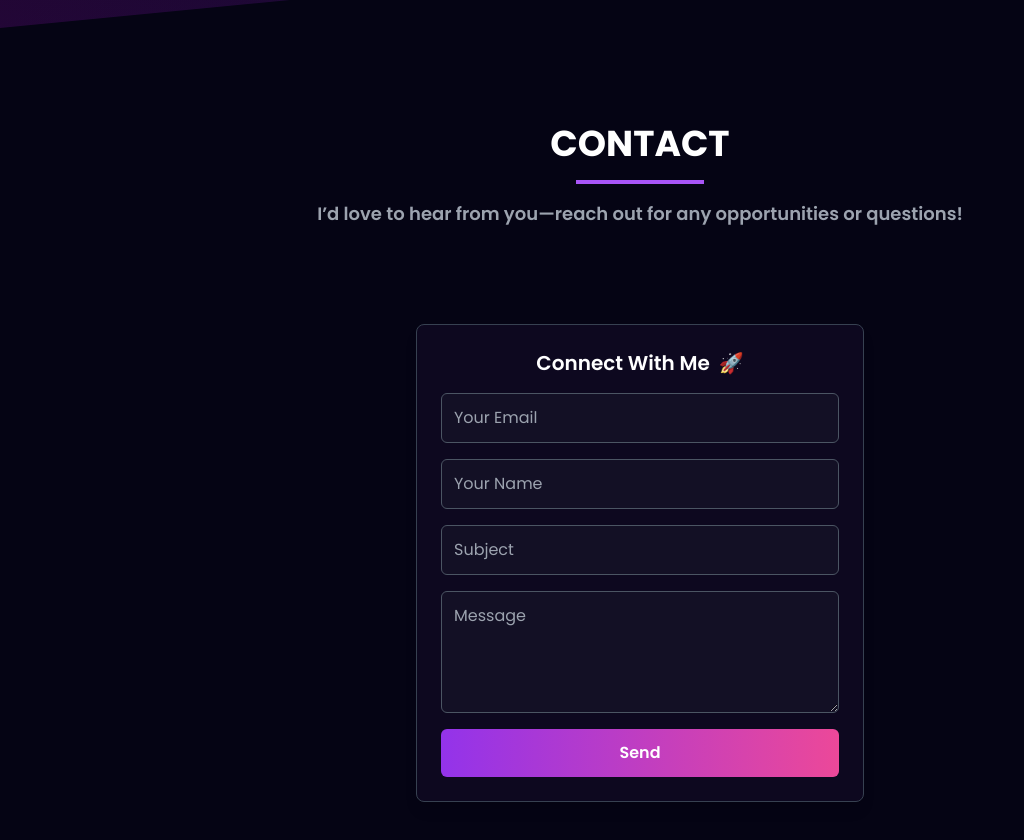
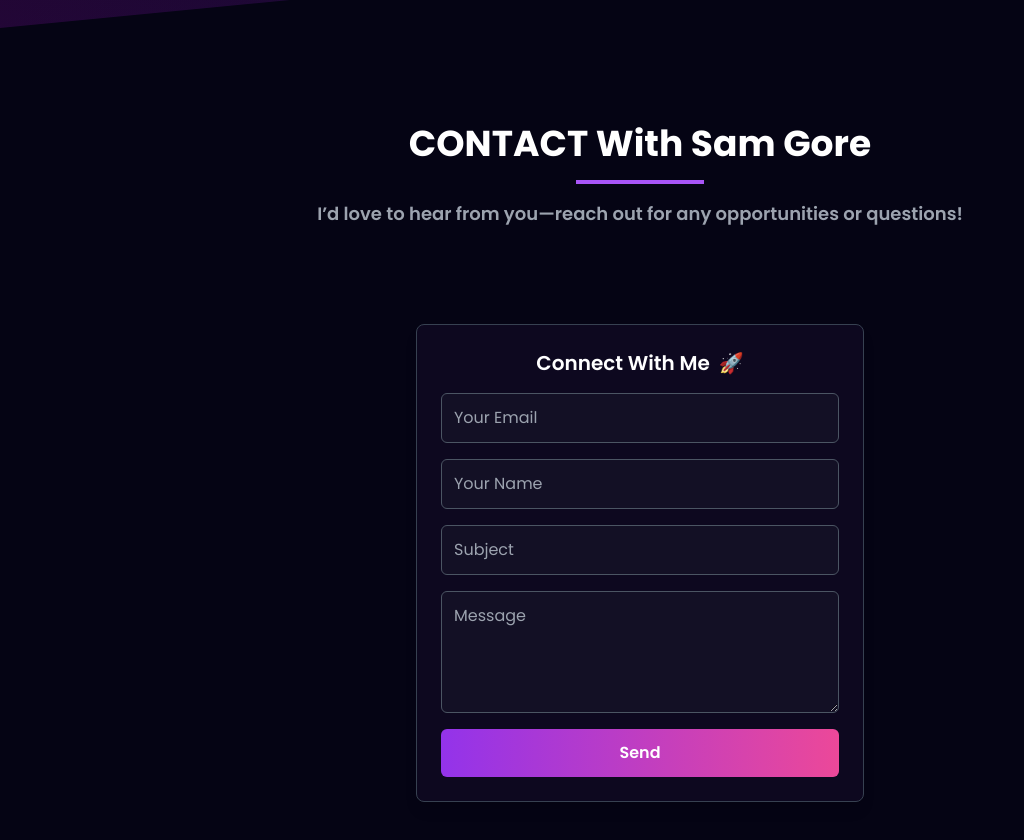
Before and after one commit to Sam-gore2000/new-portfolio-web, a React (Vite) app: page / in a window 1280 px wide. Shown: the part 8640-9480 px from the top of the page, without its empty margins (0-1024 px from the left). Built offline with nearby package versions, Linux system fonts and the light colour scheme.

Commit message:
Contact heading change

```diff
--- a/src/components/Contact/Contact.jsx
+++ b/src/components/Contact/Contact.jsx
@@ -56,7 +56,7 @@ const Contact = () => {
 
       {/* Section Title */}
       <div className="text-center mb-16">
-        <h2 className="text-4xl font-bold text-white">CONTACT</h2>
+        <h2 className="text-4xl font-bold text-white">CONTACT With Sam Gore</h2>
         <div className="w-32 h-1 bg-purple-500 mx-auto mt-4"></div>
         <p className="text-gray-400 mt-4 text-lg font-semibold">
           I’d love to hear from you—reach out for any opportunities or questions!
```
